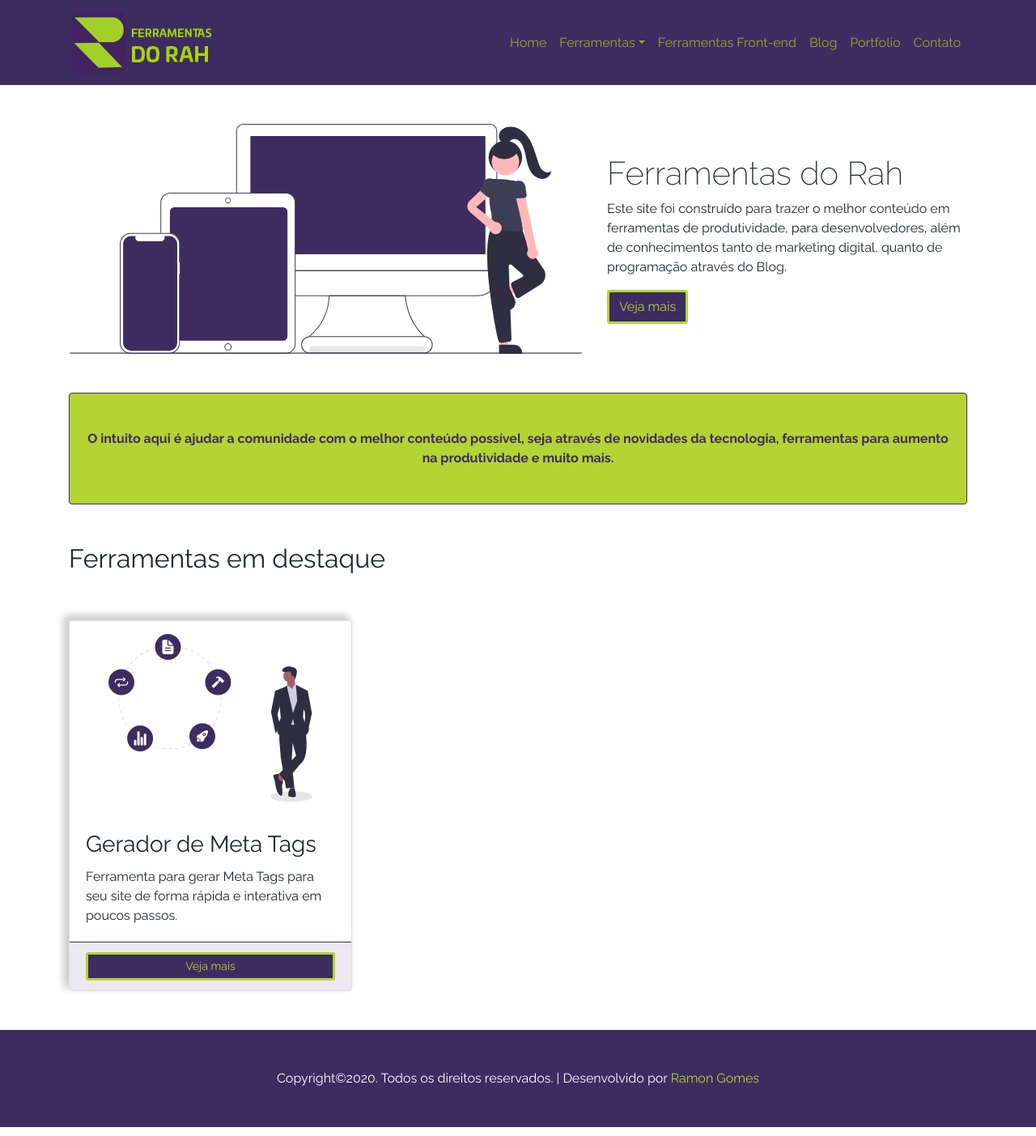
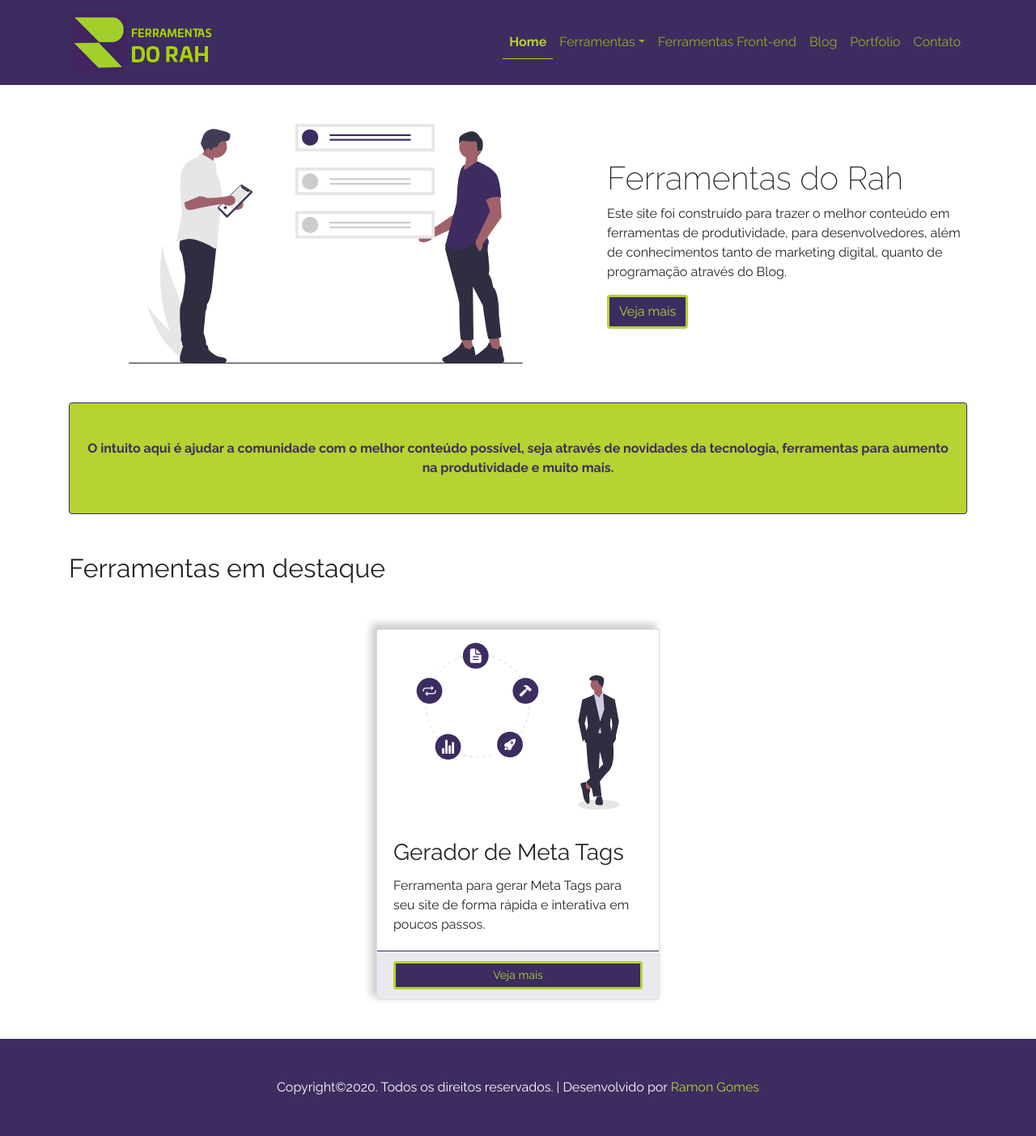
Before and after one commit to Rahgomes/ferramentas, a PHP site: page /ferramentas/ in a window 1280 px wide. Shown: the whole page at 81% size. Run offline with PHP 8.4, Linux system fonts and the light colour scheme; data that the repository does not hold is empty.

Commit message:
Ajustes nas imagens e margens

```diff
--- a/inc/geral.php
+++ b/inc/geral.php
@@ -1,8 +1,8 @@
 <?
 $nomeSite = 'Ferramentas do Rah';
 // $slogan = '';
-// $url = 'http://localhost/ferramentas/';
-$url = 'http://www.ferramentas.ramongomes.com.br/';
+$url = 'http://localhost/ferramentas/';
+// $url = 'http://www.ferramentas.ramongomes.com.br/';
 $author = 'Ramon Gomes';
 $prepos = array(' a ',' á ',' à ',' ante ',' até ',' após ',' de ',' desde ',' em ',' entre ',' com ',' para ',' por ',' perante ',' sem ',' sob ',' sobre ',' na ',' no ',' e ',' do ',' da ',' ','(',')','\'','"','.','/',':',' | ', ',, ');
 
--- a/index.php
+++ b/index.php
@@ -14,7 +14,7 @@ include('inc/head.php');
     <!-- Heading Row -->
     <div class="row align-items-center my-5">
       <div class="col-lg-7">
-        <img class="img-fluid rounded mb-4 mb-lg-0" src="<?=$url?>vendor/images/bg.svg" alt="<?= $nomeSite ?>" title="<?= $nomeSite ?>">
+        <img class="img-fluid rounded mb-4 mb-lg-0" src="<?=$url?>vendor/images/ferramentas-rah.svg" alt="<?= $nomeSite ?>" title="<?= $nomeSite ?>">
       </div>
       <!-- /.col-lg-8 -->
       <div class="col-lg-5">
@@ -39,10 +39,10 @@ include('inc/head.php');
         <h2>Ferramentas em destaque</h2>
       </div>
     </div>
-    <div class="row">
+    <div class="row justify-content-center">
       <div class="col-md-4 mb-5">
         <div class="card card-custom h-100">
-          <img class="card-img-top px-5 py-3" src="<?=$url?>vendor/images/card.svg" alt="Gerador de Meta Tags" title="Gerador de Meta Tags">
+          <img class="card-img-top px-4 py-3" src="<?=$url?>vendor/images/card.svg" alt="Gerador de Meta Tags" title="Gerador de Meta Tags">
           <div class="card-body">
             <h3 class="card-title">Gerador de Meta Tags</h3>
             <p class="card-text">Ferramenta para gerar Meta Tags para seu site de forma rápida e interativa em poucos passos.</p>
```
Also changed, not shown: ferramentas.php (+5 -7 lines), gerador-meta-tags.php (+8 -6 lines), .htaccess, vendor/images/bg-ferramentas.png (added), vendor/images/bg-ferramentas.svg (added), vendor/images/card.svg, vendor/images/ferramentas-rah.png (added), vendor/images/ferramentas-rah.svg (added), 2 other files.
